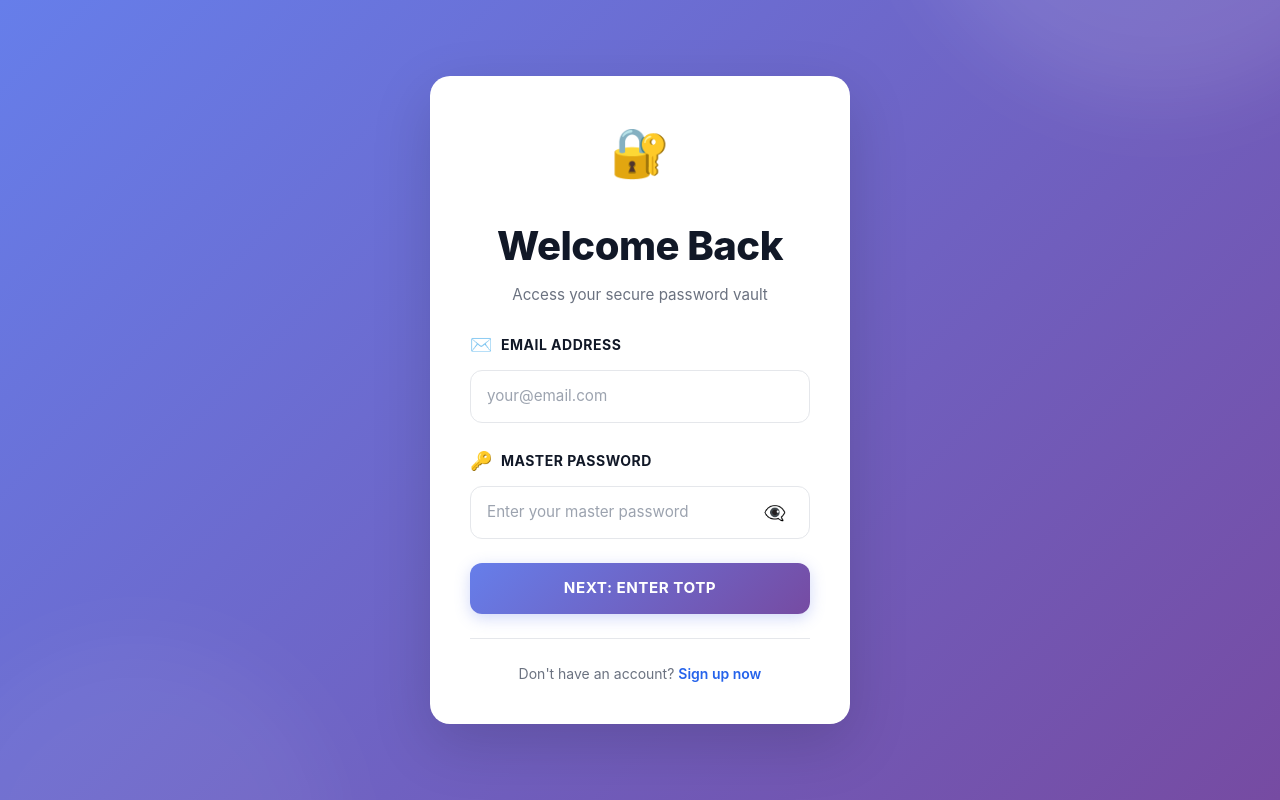
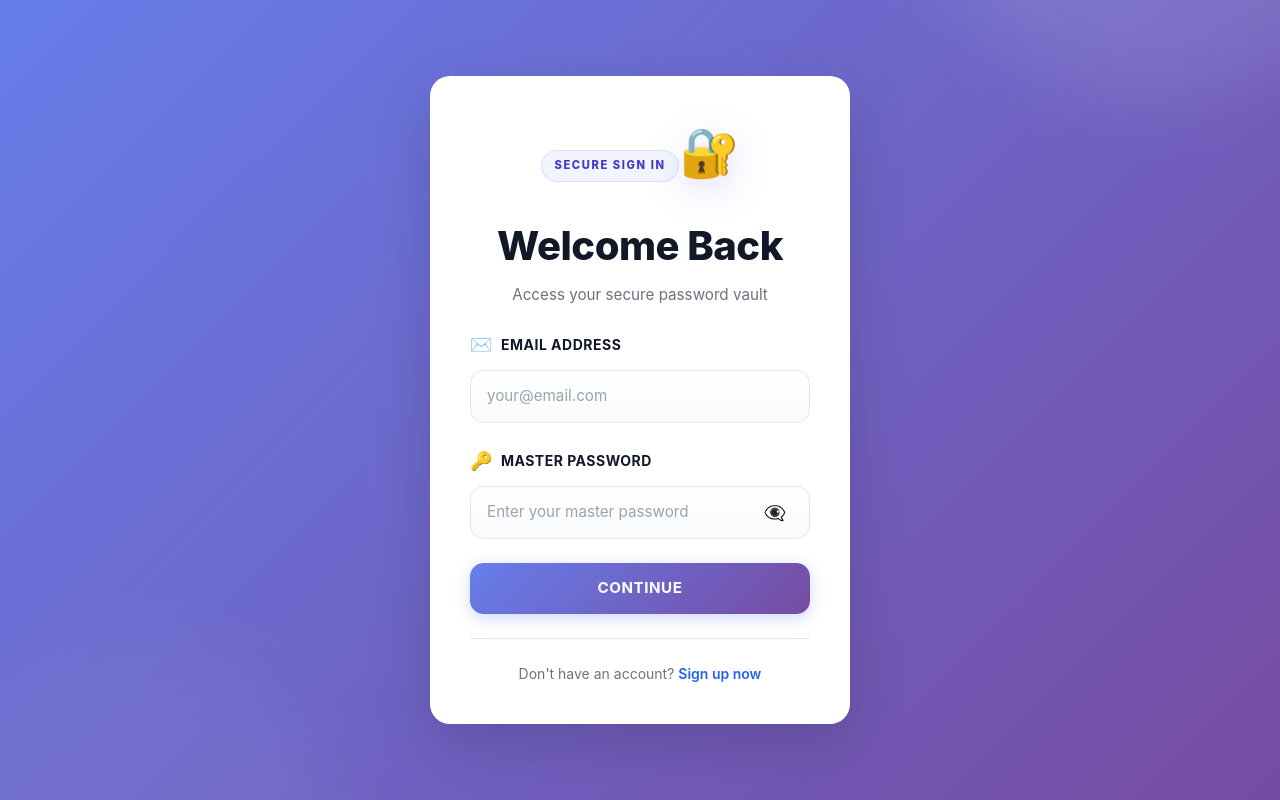
Before and after one commit to TrinetraX-Team/Password-manager, a React (Vite) app: page / in a window 1280 px wide. Built offline with nearby package versions, Linux system fonts and the light colour scheme.

Commit message:
Changes in flow

```diff
--- a/src/App.css
+++ b/src/App.css
@@ -141,6 +141,22 @@ body {
   margin-bottom: 1.5rem;
 }
 
+.auth-step {
+  display: inline-flex;
+  align-items: center;
+  justify-content: center;
+  padding: 0.42rem 0.8rem;
+  border-radius: 999px;
+  background: rgba(102, 126, 234, 0.08);
+  border: 1px solid rgba(102, 126, 234, 0.18);
+  color: #4338ca;
+  font-size: 0.7rem;
+  font-weight: 800;
+  letter-spacing: 0.14em;
+  text-transform: uppercase;
+  margin-bottom: 0.8rem;
+}
+
 .auth-badge {
   display: inline-flex;
   align-items: center;
@@ -160,6 +176,7 @@ body {
   font-size: 3rem;
   margin-bottom: 1rem;
   display: inline-block;
+  filter: drop-shadow(0 10px 18px rgba(79, 70, 229, 0.18));
 }
 
 .auth-form {
@@ -167,6 +184,12 @@ body {
   flex-direction: column;
   gap: 1.5rem;
   margin-bottom: 1.5rem;
+}
+
+.form-group input,
+.form-group textarea,
+.form-group select {
+  appearance: none;
 }
 
 .form-group {
@@ -193,12 +216,13 @@ body {
 .form-input {
   padding: 0.875rem 1rem;
   border: 1.5px solid var(--clr-gray-200);
-  border-radius: 0.75rem;
+  border-radius: 0.85rem;
   font-size: 0.95rem;
-  background-color: var(--clr-bg);
+  background: linear-gradient(180deg, rgba(255,255,255,0.96), rgba(248,250,252,0.96));
   color: var(--clr-text);
   transition: all 0.3s cubic-bezier(0.4, 0, 0.2, 1);
   font-family: inherit;
+  box-shadow: inset 0 1px 2px rgba(15, 23, 42, 0.03);
 }
 
 .form-input:hover:not(:disabled) {
@@ -348,7 +372,7 @@ body {
 .btn-logout,
 .btn-link {
   padding: 0.875rem 1.25rem;
-  border-radius: 0.75rem;
+  border-radius: 0.85rem;
   border: none;
   font-size: 0.95rem;
   font-weight: 700;
--- a/src/components/LoginPage.tsx
+++ b/src/components/LoginPage.tsx
@@ -1,4 +1,4 @@
-import { FormEvent, useState } from "react";
+import { FormEvent, useEffect, useState } from "react";
 import { invoke } from "@tauri-apps/api/core";
 
 interface LoginPageProps {
@@ -15,6 +15,21 @@ export function LoginPage({ onLoginSuccess, onSwitchToSignup }: LoginPageProps)
   const [step, setStep] = useState<"password" | "totp">("password");
   const [showPassword, setShowPassword] = useState(false);
 
+  useEffect(() => {
+    if (step === "totp") {
+      const totpInput = document.getElementById("totp");
+      if (totpInput) {
+        totpInput.focus();
+      }
+    }
+  }, [step]);
+
+  useEffect(() => {
+    if (step === "totp" && totpCode.length === 6 && !loading) {
+      void handleTotpSubmit();
+    }
+  }, [totpCode, step, loading]);
+
   async function handlePasswordSubmit(e: FormEvent<HTMLFormElement>) {
     e.preventDefault();
     setError("");
@@ -29,24 +44,11 @@ export function LoginPage({ onLoginSuccess, onSwitchToSignup }: LoginPageProps)
       return;
     }
 
-    setLoading(true);
-
-    try {
-      // For now, just proceed to TOTP step
-      // In a full implementation, we'd verify the password here
     setStep("totp");
     setTotpCode("");
-    } catch (err) {
-      setError(
-        err instanceof Error ? err.message : "Authentication failed"
-      );
-    } finally {
-      setLoading(false);
-    }
   }
 
-  async function handleTotpSubmit(e: FormEvent<HTMLFormElement>) {
-    e.preventDefault();
+  async function handleTotpSubmit() {
     setError("");
 
     if (totpCode.length !== 6 || !/^\d{6}$/.test(totpCode)) {
@@ -57,7 +59,6 @@ export function LoginPage({ onLoginSuccess, onSwitchToSignup }: LoginPageProps)
     setLoading(true);
 
     try {
-      // Check if Tauri is available
       if (!(window as any).__TAURI_INTERNALS__) {
         throw new Error(
           "Tauri API not available. Make sure you're running the app with 'tauri dev' or building with 'tauri build'"
@@ -83,6 +84,7 @@ export function LoginPage({ onLoginSuccess, onSwitchToSignup }: LoginPageProps)
             : "Login failed";
 
       setError(message);
+      setTotpCode("");
     } finally {
       setLoading(false);
     }
@@ -92,6 +94,7 @@ export function LoginPage({ onLoginSuccess, onSwitchToSignup }: LoginPageProps)
     <div className="auth-container">
       <div className="auth-box">
         <div className="auth-header">
+          <span className="auth-step">Secure sign in</span>
           <div className="auth-icon">🔐</div>
           <h1 className="auth-title">Welcome Back</h1>
           <p className="auth-subtitle">
@@ -110,6 +113,7 @@ export function LoginPage({ onLoginSuccess, onSwitchToSignup }: LoginPageProps)
                 id="email"
                 type="email"
                 value={email}
+                autoComplete="email"
                 onChange={(e) => setEmail(e.currentTarget.value)}
                 placeholder="your@email.com"
                 required
@@ -128,6 +132,7 @@ export function LoginPage({ onLoginSuccess, onSwitchToSignup }: LoginPageProps)
                   id="password"
                   type={showPassword ? "text" : "password"}
                   value={masterPassword}
+                  autoComplete="current-password"
                   onChange={(e) => setMasterPassword(e.currentTarget.value)}
                   placeholder="Enter your master password"
                   required
@@ -146,21 +151,29 @@ export function LoginPage({ onLoginSuccess, onSwitchToSignup }: LoginPageProps)
               </div>
             </div>
 
-            {error && <div className="error-message">
+            {error && (
+              <div className="error-message">
                 <span className="error-icon">⚠️</span>
                 {error}
-            </div>}
+              </div>
+            )}
 
             <button
               type="submit"
               disabled={loading}
               className="btn-primary btn-block"
             >
-              {loading ? "Verifying..." : "Next: Enter TOTP"}
+              {loading ? "Verifying..." : "Continue"}
             </button>
           </form>
         ) : (
-          <form onSubmit={handleTotpSubmit} className="auth-form">
+          <form
+            onSubmit={(e) => {
+              e.preventDefault();
+              void handleTotpSubmit();
+            }}
+            className="auth-form"
+          >
             <div className="form-group">
               <label htmlFor="totp">
                 <span className="form-label-icon">📱</span>
@@ -183,17 +196,20 @@ export function LoginPage({ onLoginSuccess, onSwitchToSignup }: LoginPageProps)
                 required
                 disabled={loading}
                 className="form-input totp-input"
+                autoComplete="one-time-code"
               />
             </div>
 
-            {error && <div className="error-message">
+            {error && (
+              <div className="error-message">
                 <span className="error-icon">⚠️</span>
                 {error}
-            </div>}
+              </div>
+            )}
 
             <button
               type="submit"
-              disabled={loading}
+              disabled={loading || totpCode.length !== 6}
               className="btn-primary btn-block"
             >
               {loading ? "Verifying..." : "Log In"}
@@ -216,7 +232,7 @@ export function LoginPage({ onLoginSuccess, onSwitchToSignup }: LoginPageProps)
 
         <div className="auth-footer">
           <p className="footer-text">
-            Don't have an account?{" "}
+            Don't have an account? {" "}
             <button
               type="button"
               onClick={onSwitchToSignup}
```
Lines whose indentation alone changed are shown as unchanged.
